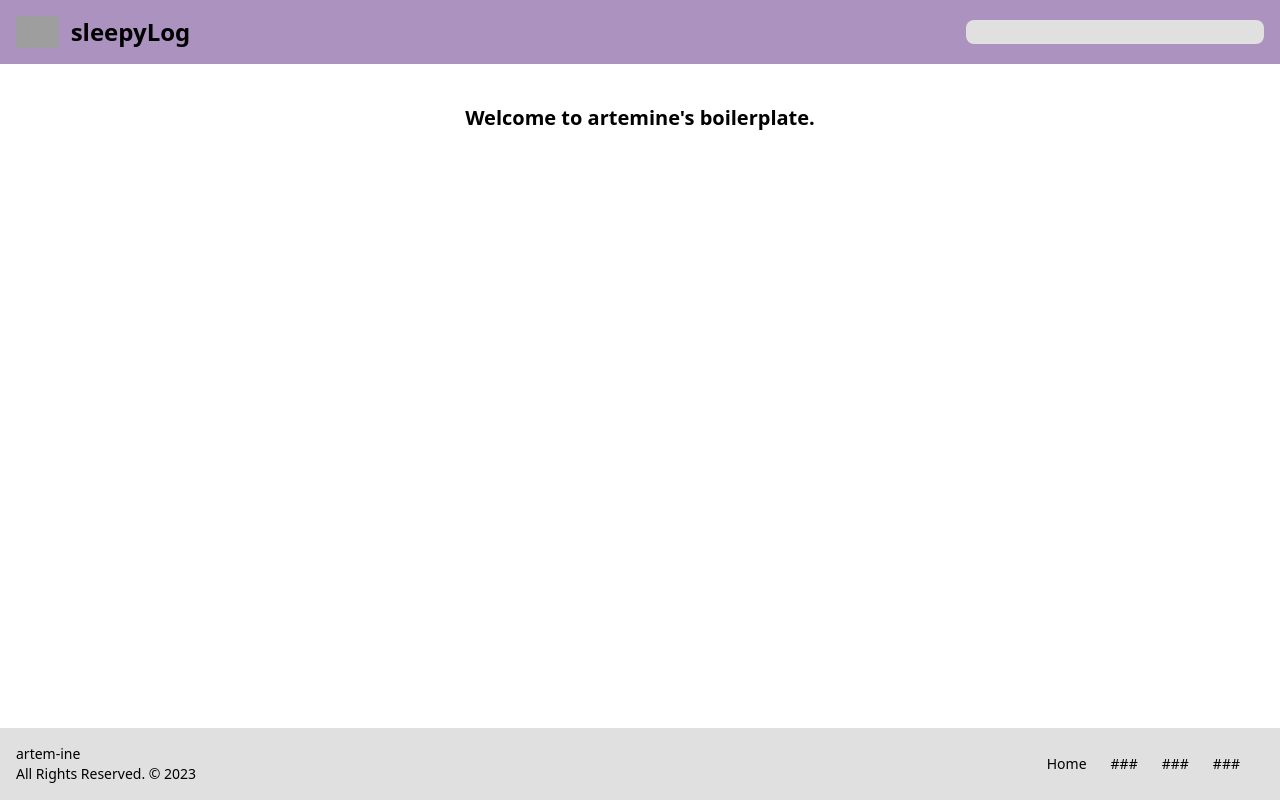
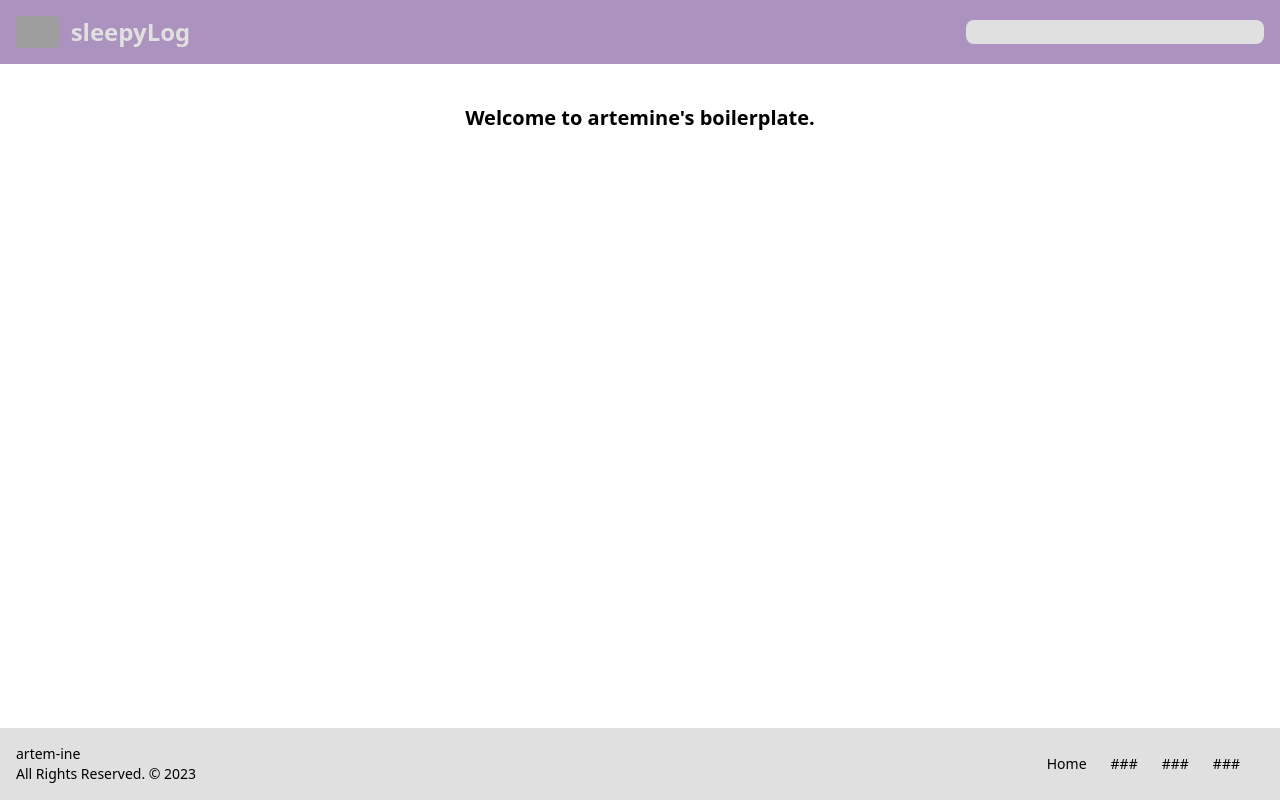
Before and after one commit to artem-ine/sleepylog, a React (Vite) app in the folder frontend/: page / in a window 1280 px wide. Built offline with nearby package versions, Linux system fonts and the light colour scheme; grey boxes are pictures that could not be loaded.

Commit message:
light/dark text test

```diff
--- a/frontend/src/components/Navbar.jsx
+++ b/frontend/src/components/Navbar.jsx
@@ -10,7 +10,7 @@ function Navbar() {
             className="h-8 mr-3 rounded"
             alt="Flowbite Logo"
           />
-          <span className="self-center text-2xl font-semibold whitespace-nowrap dark:text-black">
+          <span className="self-center text-2xl font-semibold whitespace-nowrap text-white dark:text-black">
             sleepyLog
           </span>
         </a>
```
